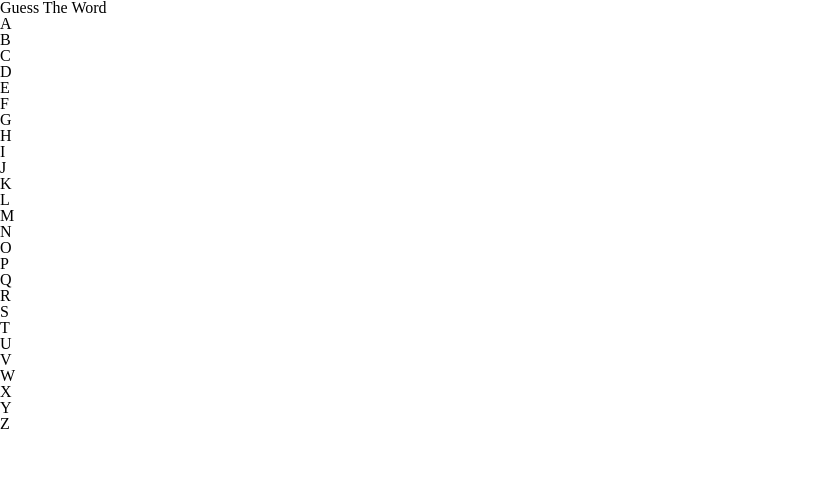
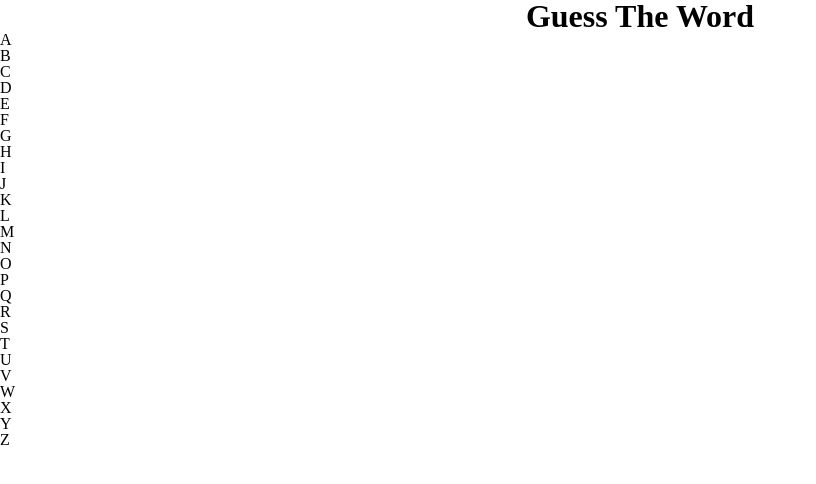
Before and after one commit to Iurygon/GuessTheWord, a plain HTML site: page index.html in a window 1280 px wide. Shown: the whole page, without its empty margins (0-816 px from the left). Drawn offline with Linux system fonts and the light colour scheme.

Commit message:
Add files via upload

```diff
--- a/style.css
+++ b/style.css
@@ -9,3 +9,9 @@ body{
     width: 100%;
     height: 100%;
 }
+
+.header__title{
+    font-size: 2em;
+    font-weight: bold;
+    text-align: center;
+}
```
